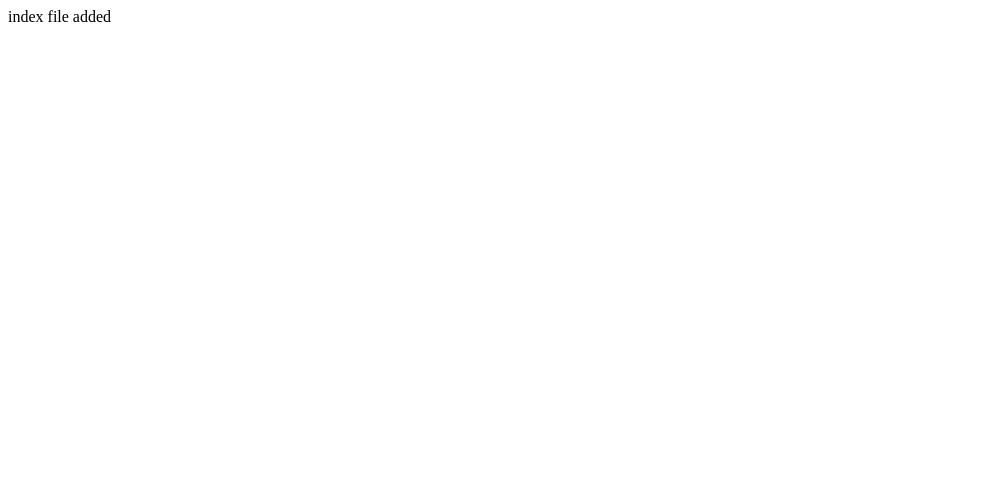
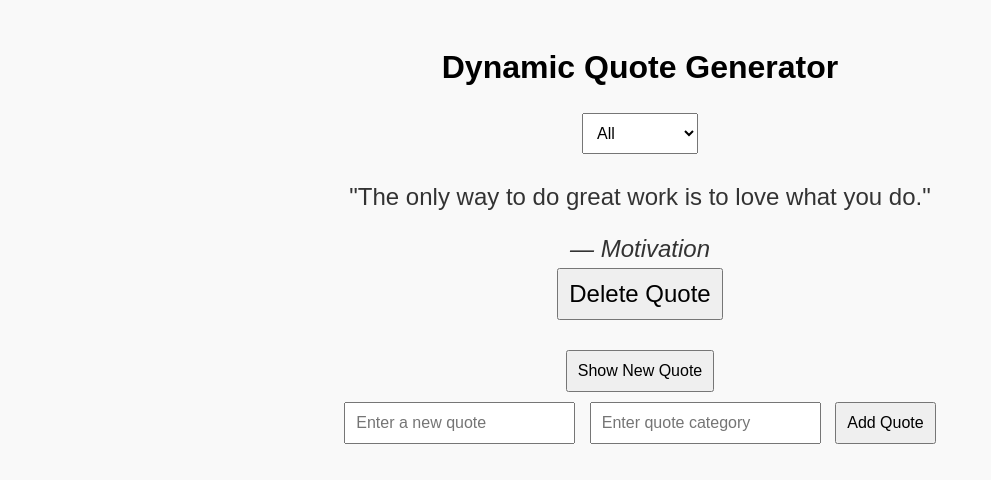
Before and after one commit to frank-Apenteng/alx_fe_javascript, a plain HTML site: page dom-manipulation/index.html in a window 1280 px wide. Shown: the whole page, without its empty margins (0-991 px from the left). Drawn offline with Linux system fonts and the light colour scheme.

Commit message:
Dynamic Qoute Generator files added

```diff
--- a/dom-manipulation/index.html
+++ b/dom-manipulation/index.html
@@ -1 +1,57 @@
-index file added
+<!DOCTYPE html>
+<html lang="en">
+  <head>
+    <meta charset="UTF-8" />
+    <meta name="viewport" content="width=device-width, initial-scale=1.0" />
+    <title>Dynamic Quote Generator</title>
+    <!-- Basic CSS for styling the application -->
+    <style>
+      body {
+        font-family: Arial, sans-serif;
+        background-color: #f9f9f9;
+        text-align: center;
+        padding: 20px;
+      }
+      #quoteDisplay {
+        font-size: 1.5em;
+        margin: 20px;
+        color: #333;
+      }
+      input,
+      select,
+      button {
+        padding: 10px;
+        margin: 5px;
+        font-size: 1em;
+      }
+      button {
+        cursor: pointer;
+      }
+    </style>
+  </head>
+  <body>
+    <h1>Dynamic Quote Generator</h1>
+    <!-- Dropdown to filter quotes by category -->
+    <div>
+      <select id="categoryFilter">
+        <option value="All">All Categories</option>
+      </select>
+    </div>
+    <!-- Container to display the selected quote -->
+    <div id="quoteDisplay"></div>
+    <!-- Button to show a new quote -->
+    <button id="newQuote">Show New Quote</button>
+    <!-- Form to add a new quote and its category -->
+    <div>
+      <input id="newQuoteText" type="text" placeholder="Enter a new quote" />
+      <input
+        id="newQuoteCategory"
+        type="text"
+        placeholder="Enter quote category"
+      />
+      <button id="addQuoteButton">Add Quote</button>
+    </div>
+    <!-- Link to the external JavaScript file -->
+    <script src="script.js"></script>
+  </body>
+</html>
--- /dev/null
+++ b/dom-manipulation/script.js
@@ -0,0 +1,119 @@
+// Array to store quotes with their text and category
+let quotes = [
+  {
+    text: "Be yourself; everyone else is already taken.",
+    category: "Inspiration",
+  },
+  {
+    text: "The only way to do great work is to love what you do.",
+    category: "Motivation",
+  },
+  {
+    text: "Life is what happens when you're busy making other plans.",
+    category: "Life",
+  },
+];
+
+// Function to show a random quote based on the selected category
+function showRandomQuote() {
+  const quoteDisplay = document.getElementById("quoteDisplay");
+  const categoryFilter = document.getElementById("categoryFilter").value;
+
+  // Filter quotes by the selected category
+  let filteredQuotes = quotes;
+  if (categoryFilter !== "All") {
+    filteredQuotes = quotes.filter(
+      (quote) => quote.category === categoryFilter
+    );
+  }
+
+  // Check if there are no quotes in the selected category
+  if (filteredQuotes.length === 0) {
+    quoteDisplay.innerHTML =
+      "<p>No quotes available in this category. Try adding one!</p>";
+    return;
+  }
+
+  // Select a random quote from the filtered quotes
+  const randomIndex = Math.floor(Math.random() * filteredQuotes.length);
+  const randomQuote = filteredQuotes[randomIndex];
+
+  // Display the random quote and its category
+  quoteDisplay.innerHTML = `
+      <p>"${randomQuote.text}"</p>
+      <em>— ${randomQuote.category}</em>
+      <br/>
+      <button id="deleteQuote">Delete Quote</button>
+    `;
+
+  // Attach an event listener to the delete button
+  document.getElementById("deleteQuote").addEventListener("click", function () {
+    deleteQuote(randomIndex);
+  });
+}
+
+// Function to add a new quote to the quotes array
+function addQuote() {
+  const newQuoteText = document.getElementById("newQuoteText").value.trim();
+  const newQuoteCategory = document
+    .getElementById("newQuoteCategory")
+    .value.trim();
+
+  // Check if both quote text and category are provided
+  if (newQuoteText && newQuoteCategory) {
+    const newQuote = { text: newQuoteText, category: newQuoteCategory };
+    quotes.push(newQuote);
+
+    // Clear input fields
+    document.getElementById("newQuoteText").value = "";
+    document.getElementById("newQuoteCategory").value = "";
+
+    populateCategories();
+    showRandomQuote();
+  } else {
+    alert("Please enter both a quote and a category.");
+  }
+}
+
+// Function to delete a quote from the quotes array
+function deleteQuote(index) {
+  quotes.splice(index, 1);
+  populateCategories();
+  showRandomQuote();
+}
+
+// Function to populate the category filter dropdown
+function populateCategories() {
+  const categoryFilter = document.getElementById("categoryFilter");
+  const categories = ["All"];
+
+  // Extract unique categories from quotes array
+  quotes.forEach((quote) => {
+    if (!categories.includes(quote.category)) {
+      categories.push(quote.category);
+    }
+  });
+
+  // Clear existing options in the dropdown
+  categoryFilter.innerHTML = "";
+  // Add new options to the dropdown
+  categories.forEach((category) => {
+    const option = document.createElement("option");
+    option.value = category;
+    option.textContent = category;
+    categoryFilter.appendChild(option);
+  });
+}
+
+// Function to initialize the application
+window.onload = function () {
+  populateCategories();
+  showRandomQuote();
+};
+
+// Attach event listeners to the buttons and dropdown
+document.getElementById("newQuote").addEventListener("click", showRandomQuote);
+document.getElementById("addQuoteButton").addEventListener("click", addQuote);
+document
+  .getElementById("categoryFilter")
+  .addEventListener("change", showRandomQuote);
```
